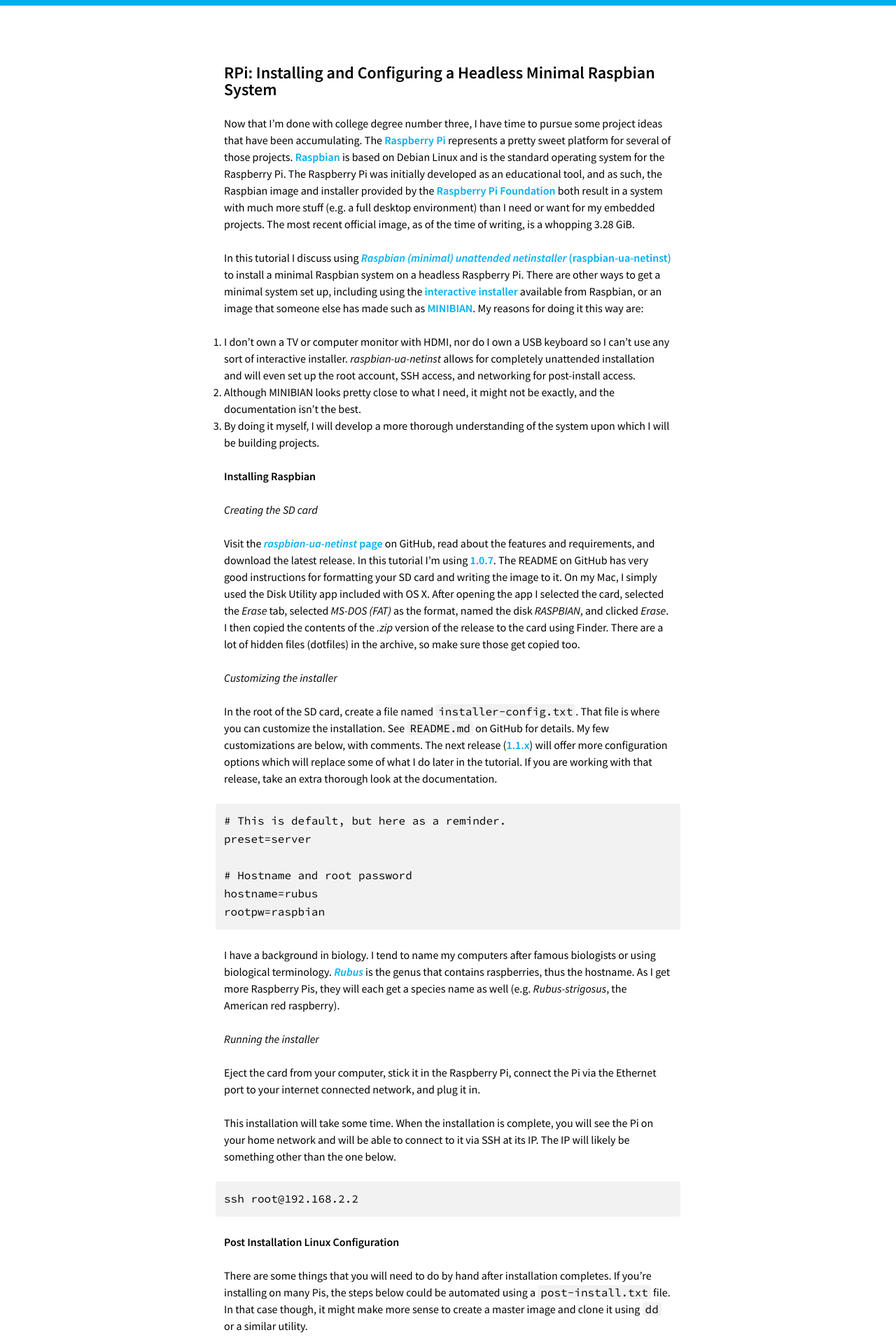
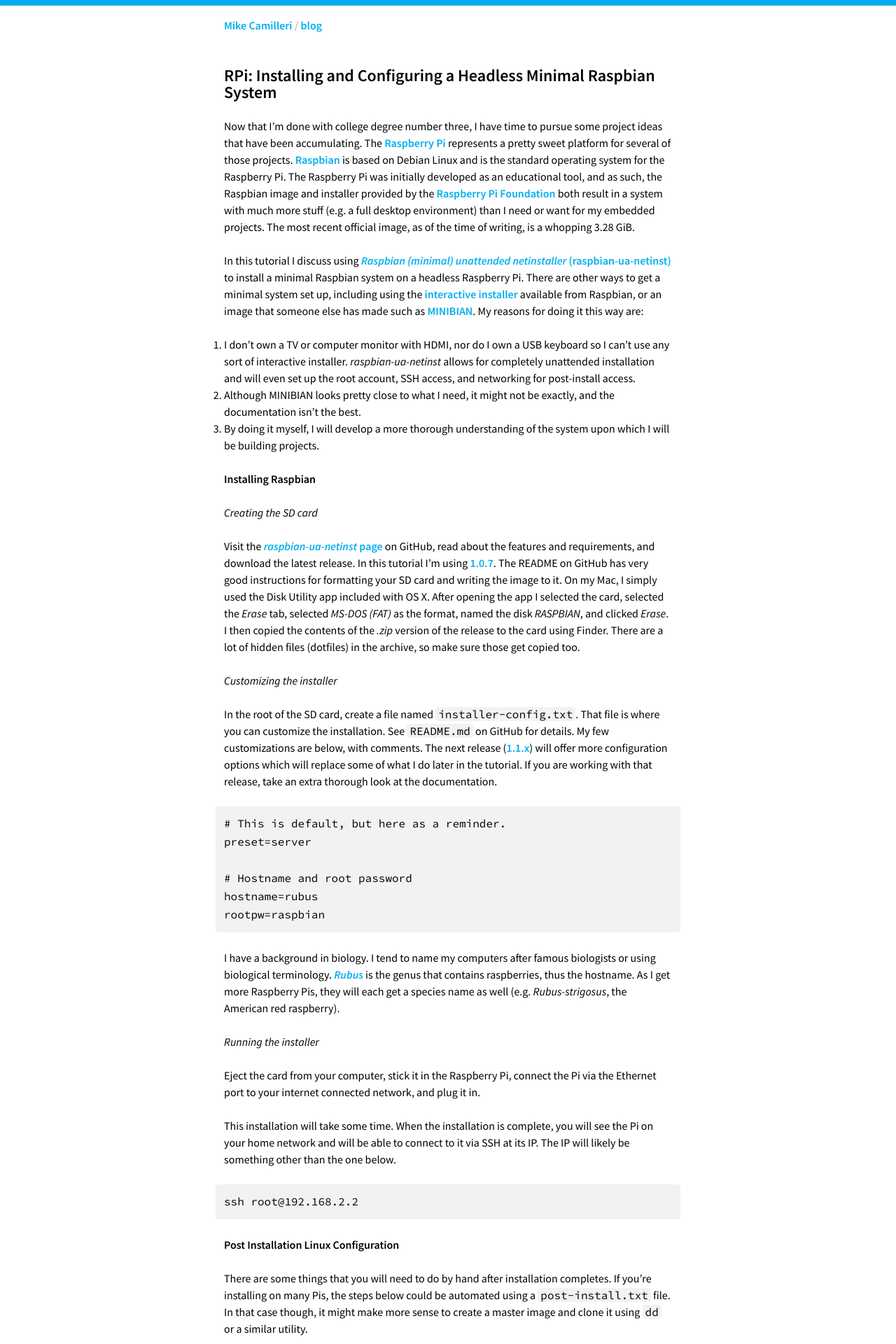
Before and after one commit to mikecamilleri/mikecamilleri.github.io, a Jekyll site: the page built from _posts/2015-06-29-installing-and-configuring-a-headless-minimal-raspbian-system.md, in a window 1280 px wide. Shown: the top 1920 px of the page at 70% size. Built offline with Jekyll 4.4.1, drawn with Linux system fonts in a browser that asks for light colours; Markdown is read by kramdown in place of the engine named in the settings.

Commit message:
Added breadcrumbs and made relevent CSS changes.

```diff
--- a/_layouts/page.html
+++ b/_layouts/page.html
@@ -2,6 +2,9 @@
 layout: default
 ---
 
+        <nav class="meta breadcrumbs">
+          <a href="{{ site.url }}/">{{ site.title }}</a>
+        </nav>
         <header>
           <h1>{{ page.title }}</h1>
         </header>
--- a/_layouts/post.html
+++ b/_layouts/post.html
@@ -2,6 +2,10 @@
 layout: default
 ---
 
+        <nav class="meta breadcrumbs">
+          <a href="{{ site.url }}/">{{ site.title }}</a>
+          / <a href="{{ site.url }}/blog/">blog</a>
+        </nav>
         <header>
           <h1>{{ page.title }}</h1>
         </header>
--- a/css/main.css
+++ b/css/main.css
@@ -53,6 +53,11 @@
   max-width: 40em;
 }
 
+.breadcrumbs {
+  padding-top: 1em; /* + 0.5em from body border */
+  margin-bottom: 1.5em;
+}
+
 header { }
 
 footer {
@@ -84,7 +89,7 @@
 
 h1 {
   font-size: 1.5em;
-  margin-top: 3.5em; /* 3 lines */
+  margin-top: 2em; /* 2 lines */
   margin-bottom: 1em; /* 1 line */
 }
 
```
Also changed, not shown: README.md (+1 -1 lines).
